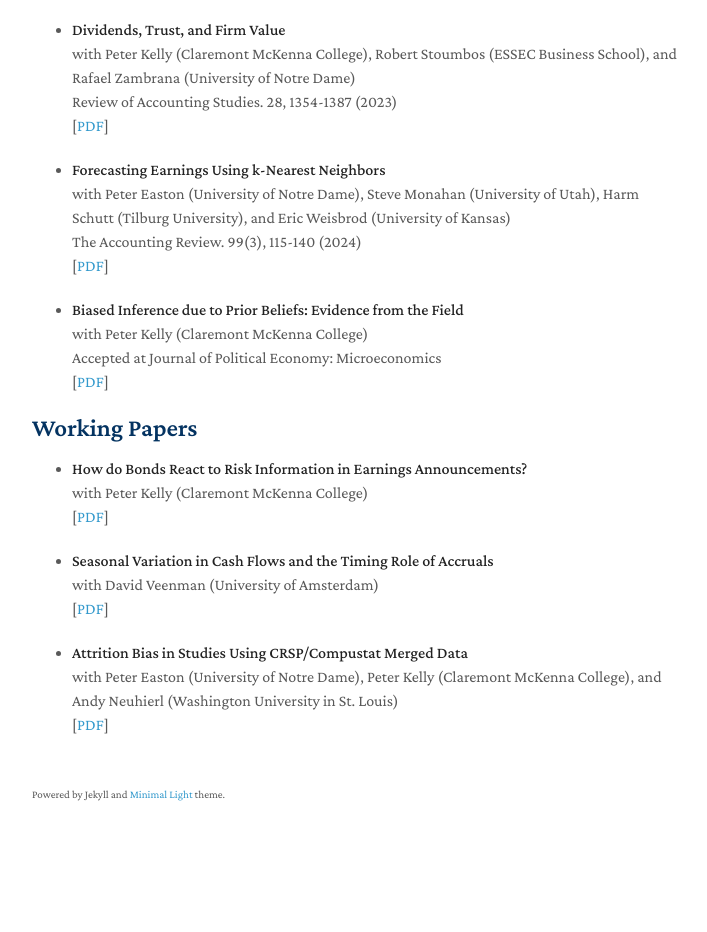
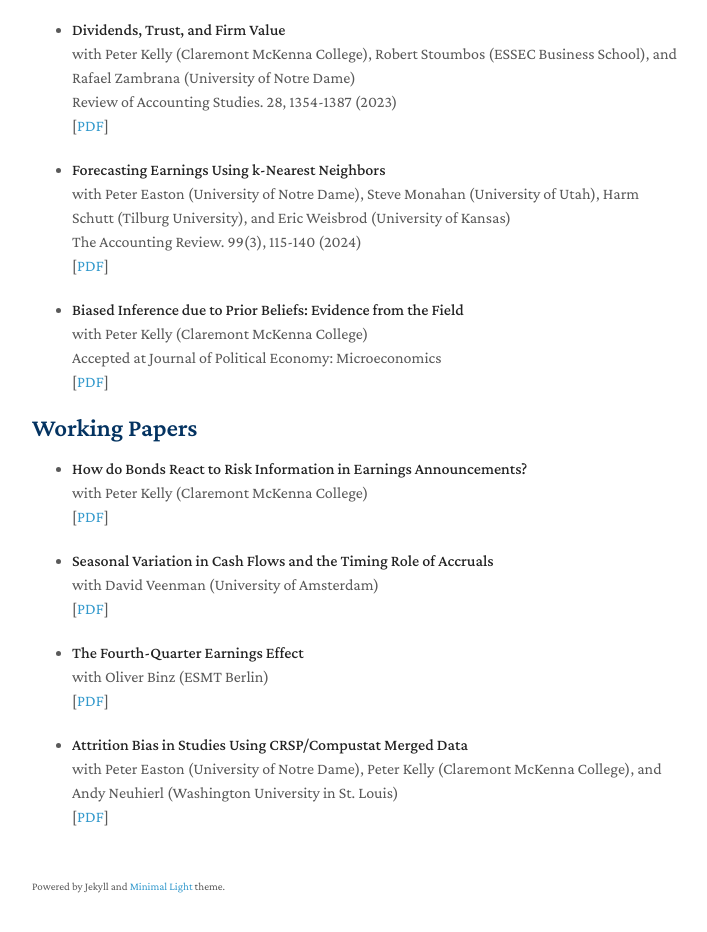
Before and after one commit to mkapons/mkapons.github.io, a Jekyll site: the page built from index.md, in a window 1280 px wide and 1303 px high. Shown: the part 336-1268 px from the top of the window, without its empty margins (438-1145 px from the left). Built offline with Jekyll 4.4.1, drawn with Linux system fonts in a browser that asks for light colours; nearby versions of some CDN libraries; a style sheet for code colours, icons or effects is not loaded; our own code applies the rules of GitHub Pages for plain Markdown files.

Commit message:
Update index.md

```diff
--- a/index.md
+++ b/index.md
@@ -54,6 +54,12 @@ I am an Assistant Professor in Accounting and Control at INSEAD.
   <br>
   [[PDF](https://papers.ssrn.com/sol3/papers.cfm?abstract_id=5042551)]
 
+- **The Fourth-Quarter Earnings Effect**
+  <br>
+  with Oliver Binz (ESMT Berlin)
+  <br>
+  [[PDF](https://papers.ssrn.com/sol3/papers.cfm?abstract_id=5346432)]
+
 - **Attrition Bias in Studies Using CRSP/Compustat Merged Data**
   <br>
   with Peter Easton (University of Notre Dame), Peter Kelly (Claremont McKenna College), and Andy Neuhierl (Washington University in St. Louis)
```
